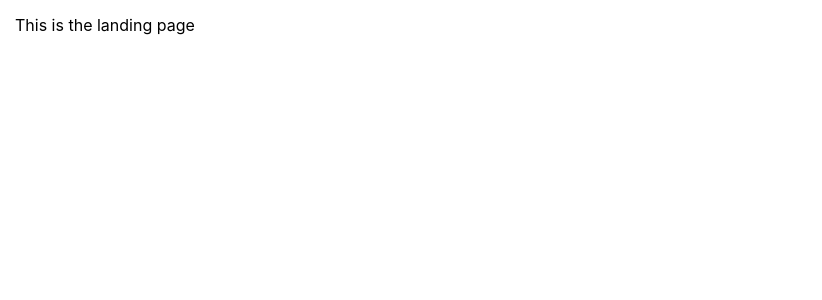
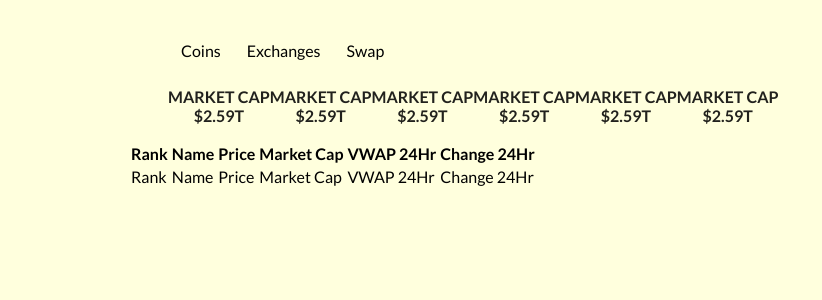
Before and after one commit to sujaymec/h3mart-test, a React (Create React App) app: page / in a window 1280 px wide. Shown: the top 300 px of the page, without its empty margins (0-822 px from the left). Built offline with nearby package versions, Linux system fonts and the light colour scheme.

Commit message:
CSS issues

```diff
--- a/public/index.html
+++ b/public/index.html
@@ -15,6 +15,9 @@
       user's mobile device or desktop. See https://developers.google.com/web/fundamentals/web-app-manifest/
     -->
     <link rel="manifest" href="%PUBLIC_URL%/manifest.json" />
+    <link rel="preconnect" href="https://fonts.googleapis.com">
+    <link rel="preconnect" href="https://fonts.gstatic.com" crossorigin>
+    <link href="https://fonts.googleapis.com/css2?family=Lato:ital,wght@0,100;0,300;0,400;0,700;0,900;1,100;1,300;1,400;1,700;1,900&display=swap" rel="stylesheet">
     <!--
       Notice the use of %PUBLIC_URL% in the tags above.
       It will be replaced with the URL of the `public` folder during the build.
--- a/src/App.sass
+++ b/src/App.sass
@@ -1,2 +1,31 @@
+/* Reset styles */
+
+ul, li
+  list-style-type: none
+  display: flex
+
 body
   padding: 15px
+  background-color: #ffd
+  font-family: Lato
+
+.container
+  max-width: 1024px
+  margin: auto
+
+nav
+  ul, div
+    width: 33.3%
+  ul
+    li
+      line-height: 14px
+      padding: 13px
+
+
+ul#banner-list
+  font-family: Lato,Helvetica Neue,Arial,Helvetica,sans-serif
+  font-size: 1em
+  font-weight: 700
+  color: rgba(0,0,0,.87)
+  text-transform: uppercase
+  text-align: center
--- a/src/components/LandingPage.js
+++ b/src/components/LandingPage.js
@@ -1,3 +1,47 @@
+import React from "react";
+
 export default function Landingpage(){
-    return <div>This is the landing page</div>
+    return <React.Fragment>
+        <div className="container">
+            <nav>
+                <ul>
+                    <li>Coins</li>
+                    <li>Exchanges</li>
+                    <li>Swap</li>
+                </ul>
+                <div id="logo"></div>
+            </nav>
+            <ul id="banner-list">
+                <li>Market Cap<br />$2.59T</li>
+                <li>Market Cap<br />$2.59T</li>
+                <li>Market Cap<br />$2.59T</li>
+                <li>Market Cap<br />$2.59T</li>
+                <li>Market Cap<br />$2.59T</li>
+                <li>Market Cap<br />$2.59T</li>
+            </ul>
+            <table id="crypto-list">
+                <thead>
+                    <tr>
+                        <th>Rank</th>
+                        <th>Name</th>
+                        <th>Price</th>
+                        <th>Market Cap</th>
+                        <th>VWAP 24Hr</th>
+                        <th>Change 24Hr</th>
+                    </tr>
+                </thead>
+                <tbody>
+                    <tr>
+                        <td>Rank</td>
+                        <td>Name</td>
+                        <td>Price</td>
+                        <td>Market Cap</td>
+                        <td>VWAP 24Hr</td>
+                        <td>Change 24Hr</td>
+                    </tr>
+                </tbody>
+            </table>
+        </div>
+
+    </React.Fragment>
 }
```
Also changed, not shown: src/h3martlogo.png (added).
